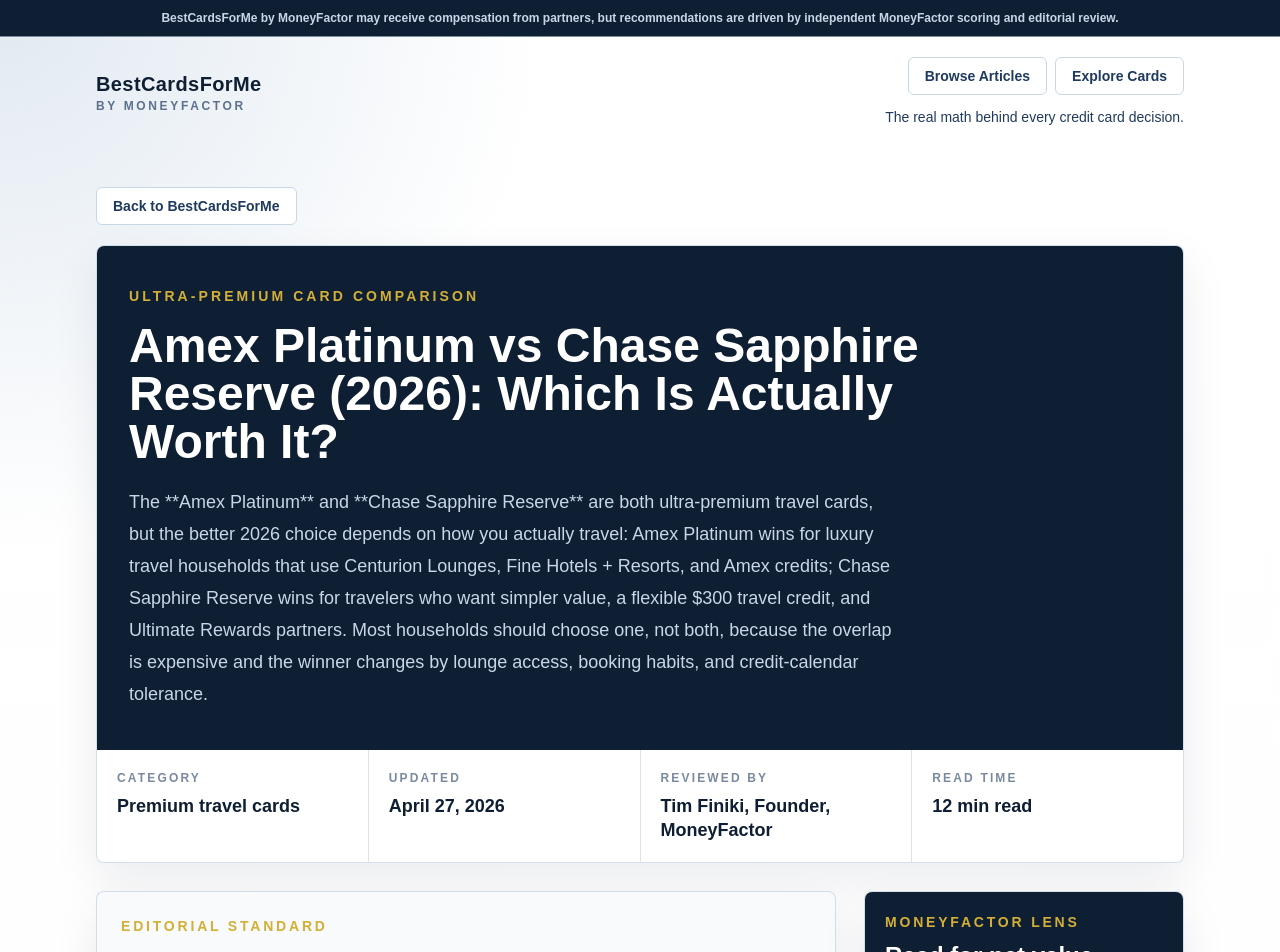
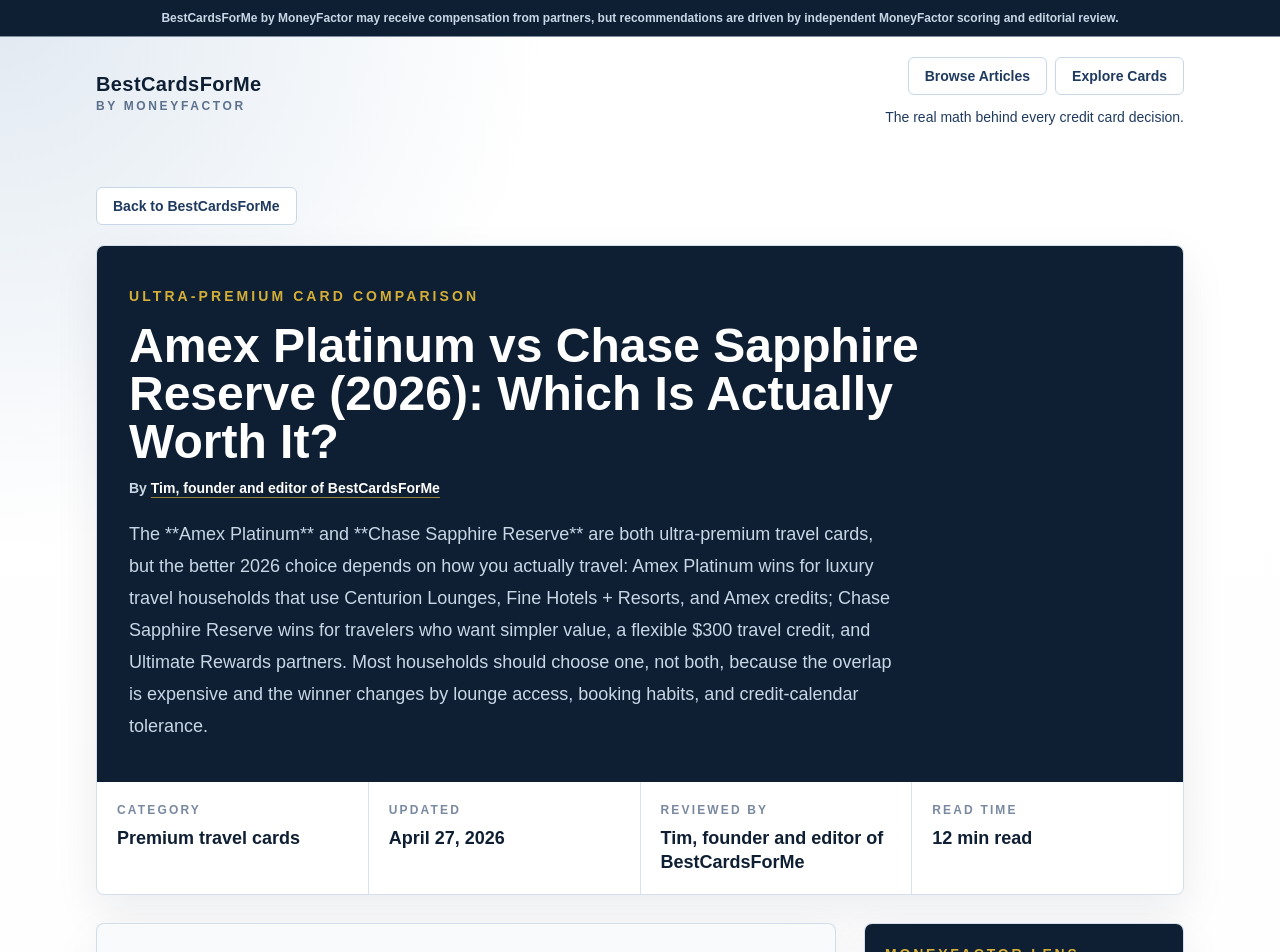
Before and after one commit to MoneyFactorLabs/bestcardsforme-quiz, a Next.js app: page /articles/amex-platinum-vs-chase-sapphire-reserve-2026 in a window 1280 px wide. Shown: the top 952 px of the page. Built offline with nearby package versions, Linux system fonts and the light colour scheme.

Commit message:
Add article byline and author trust signal

```diff
--- a/components/ArticleLayout.tsx
+++ b/components/ArticleLayout.tsx
@@ -249,6 +249,15 @@ export function ArticleLayout({ article }: ArticleLayoutProps) {
           <h1 className="mt-4 max-w-4xl text-3xl font-semibold leading-tight sm:text-5xl">
             {article.title}
           </h1>
+          <p className="mt-3 text-sm font-semibold text-blue-gray">
+            By{" "}
+            <Link
+              href="/about"
+              className="text-white underline decoration-gold/70 underline-offset-4 transition hover:text-blue-gray"
+            >
+              Tim, founder and editor of BestCardsForMe
+            </Link>
+          </p>
           <p className="mt-5 max-w-3xl text-base font-medium leading-7 text-blue-gray sm:text-lg sm:leading-8">
             {article.dek}
           </p>
--- a/data/articles.ts
+++ b/data/articles.ts
@@ -13,7 +13,7 @@ export const articles: EditorialArticle[] = [
     dek: "Chase markets more than $3,000 in annual benefits. The real question is how much of that value your household will actually capture after fees, friction, credits, and redemption habits.",
     category: "Premium travel cards",
     updatedAt: "2026-04-27",
-    reviewedBy: "Tim Finiki, Founder, MoneyFactor",
+    reviewedBy: "Tim, founder and editor of BestCardsForMe",
     readingTime: "13 min read",
     comparisonMetrics: [
       {
@@ -256,7 +256,7 @@ export const articles: EditorialArticle[] = [
     dek: "American Express markets more than $3,500 in combined annual benefits. The real question is whether your household will actually capture enough value to clear the $895 fee.",
     category: "Premium travel cards",
     updatedAt: "2026-04-27",
-    reviewedBy: "Tim Finiki, Founder, MoneyFactor",
+    reviewedBy: "Tim, founder and editor of BestCardsForMe",
     readingTime: "13 min read",
     comparisonMetrics: [
       {
@@ -470,7 +470,7 @@ export const articles: EditorialArticle[] = [
     dek: "The best grocery card is not one-size-fits-all. The right answer changes at $500, $1,500, and $3,000+ in monthly grocery spend.",
     category: "Cash back and grocery rewards",
     updatedAt: "2026-04-27",
-    reviewedBy: "Tim Finiki, Founder, MoneyFactor",
+    reviewedBy: "Tim, founder and editor of BestCardsForMe",
     readingTime: "12 min read",
     comparisonMetrics: [
       {
@@ -773,7 +773,7 @@ export const articles: EditorialArticle[] = [
     dek: "The Sapphire Preferred remains one of the strongest $95 travel cards, but the right answer now depends on transfer-partner usage, grocery-heavy spending, and whether it is a standalone card or a Sapphire Reserve downgrade path.",
     category: "Travel credit cards",
     updatedAt: "2026-04-27",
-    reviewedBy: "Tim Finiki, Founder, MoneyFactor",
+    reviewedBy: "Tim, founder and editor of BestCardsForMe",
     readingTime: "11 min read",
     comparisonMetrics: [
       {
@@ -1021,7 +1021,7 @@ export const articles: EditorialArticle[] = [
     dek: "For most affluent households that travel four or more times a year, the Capital One Venture X can still justify its $395 annual fee, but the real answer depends on portal-credit usage, lounge value, and Year-2 renewal math.",
     category: "Premium travel cards",
     updatedAt: "2026-04-27",
-    reviewedBy: "Tim Finiki, Founder, MoneyFactor",
+    reviewedBy: "Tim, founder and editor of BestCardsForMe",
     readingTime: "12 min read",
     comparisonMetrics: [
       {
@@ -1315,7 +1315,7 @@ export const articles: EditorialArticle[] = [
     dek: "The right luxury hotel card depends less on headline perks and more on which hotel brand your household already uses enough to capture status, credits, and free-night value.",
     category: "Hotel credit cards",
     updatedAt: "2026-04-27",
-    reviewedBy: "Tim Finiki, Founder, MoneyFactor",
+    reviewedBy: "Tim, founder and editor of BestCardsForMe",
     readingTime: "11 min read",
     comparisonMetrics: [
       {
@@ -1590,7 +1590,7 @@ export const articles: EditorialArticle[] = [
     dek: "The best business credit card for an LLC owner depends on the spending pattern behind the business: advertising, travel, telecom, shipping, diversified spend, or simple cash flow.",
     category: "Business credit cards",
     updatedAt: "2026-04-27",
-    reviewedBy: "Tim Finiki, Founder, MoneyFactor",
+    reviewedBy: "Tim, founder and editor of BestCardsForMe",
     readingTime: "12 min read",
     comparisonMetrics: [
       {
@@ -1882,7 +1882,7 @@ export const articles: EditorialArticle[] = [
     dek: "Hilton Aspire can clear its $550 annual fee for households with real Hilton loyalty, but the math falls apart quickly when Diamond status, resort credits, and certificates do not match actual travel behavior.",
     category: "Hotel credit cards",
     updatedAt: "2026-04-27",
-    reviewedBy: "Tim Finiki, Founder, MoneyFactor",
+    reviewedBy: "Tim, founder and editor of BestCardsForMe",
     readingTime: "12 min read",
     comparisonMetrics: [
       {
@@ -2177,7 +2177,7 @@ export const articles: EditorialArticle[] = [
     dek: "Marriott Bonvoy Brilliant can work for committed Marriott households that redeem the 85,000-point certificate well, but it is a poor fit for travelers who cannot plan around brand-specific benefits.",
     category: "Hotel credit cards",
     updatedAt: "2026-04-27",
-    reviewedBy: "Tim Finiki, Founder, MoneyFactor",
+    reviewedBy: "Tim, founder and editor of BestCardsForMe",
     readingTime: "12 min read",
     comparisonMetrics: [
       {
--- a/data/articlesBatch10To14.ts
+++ b/data/articlesBatch10To14.ts
@@ -9,7 +9,7 @@ export const articleBatch10To14: EditorialArticle[] = [
     "dek": "For most affluent households in 2026, the **Capital One Venture X at $395** wins this comparison on after-fee value, simplicity, and total calendar burden — the lower fee, flat 2x earning, and predictable benefit stack make it the cleanest premium-tier hold for the largest share of profiles. The **Chase Sapphire Reserve at $795** wins for households deeply committed to the Ultimate Rewards transfer-partner ecosystem, who actively engage with the post-2025-refresh credit calendar, and who value the Reserve's more flexible $300 travel credit and Sapphire Lounge access with a guest-friendly policy. The fee gap is $400 — that's the value the Reserve has to clear in *Reserve-only* benefits to win.",
     "category": "Premium travel cards",
     "updatedAt": "2026-04-27",
-    "reviewedBy": "Tim Finiki, Founder, MoneyFactor",
+    "reviewedBy": "Tim, founder and editor of BestCardsForMe",
     "readingTime": "12 min read",
     "comparisonMetrics": [
       {
@@ -333,7 +333,7 @@ export const articleBatch10To14: EditorialArticle[] = [
     "dek": "The **Amex Platinum** and **Chase Sapphire Reserve** are both ultra-premium travel cards, but the better 2026 choice depends on how you actually travel: Amex Platinum wins for luxury travel households that use Centurion Lounges, Fine Hotels + Resorts, and Amex credits; Chase Sapphire Reserve wins for travelers who want simpler value, a flexible $300 travel credit, and Ultimate Rewards partners. Most households should choose one, not both, because the overlap is expensive and the winner changes by lounge access, booking habits, and credit-calendar tolerance.",
     "category": "Premium travel cards",
     "updatedAt": "2026-04-27",
-    "reviewedBy": "Tim Finiki, Founder, MoneyFactor",
+    "reviewedBy": "Tim, founder and editor of BestCardsForMe",
     "readingTime": "12 min read",
     "comparisonMetrics": [
       {
@@ -715,7 +715,7 @@ export const articleBatch10To14: EditorialArticle[] = [
     "dek": "For most affluent households that spend at least $1,000 per month on dining and groceries combined, the **Amex Gold at $325** is one of the strongest single-card holds available — Year-2 captured value typically clears the fee by $400–$1,200, and the card earns Membership Rewards points without the calendar burden of an Amex Platinum. For households whose spending doesn't concentrate in dining and grocery, or who won't engage with Gold's lifestyle credit stack, the Amex Blue Cash Preferred at $95 or a no-fee 2% cashback card likely captures more after-fee value.",
     "category": "Dining and grocery cards",
     "updatedAt": "2026-04-27",
-    "reviewedBy": "Tim Finiki, Founder, MoneyFactor",
+    "reviewedBy": "Tim, founder and editor of BestCardsForMe",
     "readingTime": "13 min read",
     "comparisonMetrics": [
       {
@@ -999,7 +999,7 @@ export const articleBatch10To14: EditorialArticle[] = [
     "dek": "For most affluent households spending $300+/month at restaurants, the **Amex Gold at $325** is the strongest dining-focused card in 2026 — its 4x Membership Rewards points on dining worldwide produces the highest captured value per dollar at our conservative point valuations. For households who want premium travel benefits alongside dining rewards, the **Chase Sapphire Reserve at $795** earns elevated rates on dining (post-2025 refresh — verify exact rate) and bundles lounge access. For households that prefer simpler cash back, **Capital One Savor at $95** earns 3% on dining and entertainment. For travel-focused households at the $95 fee tier, the **Chase Sapphire Preferred** earns 3x dining alongside travel benefits.",
     "category": "Dining and grocery cards",
     "updatedAt": "2026-04-27",
-    "reviewedBy": "Tim Finiki, Founder, MoneyFactor",
+    "reviewedBy": "Tim, founder and editor of BestCardsForMe",
     "readingTime": "12 min read",
     "comparisonMetrics": [
       {
@@ -1324,7 +1324,7 @@ export const articleBatch10To14: EditorialArticle[] = [
     "dek": "Both cards carry a $95 annual fee and target affluent households at the entry-tier travel card decision. They earn rewards in fundamentally different ways: the **Chase Sapphire Preferred** uses bonus categories (3x dining, 3x online groceries, 3x streaming, 5x Chase Travel, 2x other travel, 1x base) and earns Chase Ultimate Rewards. The **Capital One Venture Rewards** uses 2x miles flat on every purchase with no bonus categories. For households whose spending concentrates in Sapphire Preferred's bonus categories, the Preferred captures more value. For households with diversified spending across many non-bonus categories, the simpler Venture often wins. Below, the math.",
     "category": "Travel card comparisons",
     "updatedAt": "2026-04-27",
-    "reviewedBy": "Tim Finiki, Founder, MoneyFactor",
+    "reviewedBy": "Tim, founder and editor of BestCardsForMe",
     "readingTime": "12 min read",
     "comparisonMetrics": [
       {
--- a/data/articlesBatch15To19.ts
+++ b/data/articlesBatch15To19.ts
@@ -9,7 +9,7 @@ export const articleBatch15To19: EditorialArticle[] = [
     "dek": "The right hotel credit card in 2026 depends almost entirely on which hotel chain your travel pattern naturally favors. The **Hilton Honors Aspire ($550)** wins for Hilton-loyal households thanks to its automatic Hilton Diamond status — a benefit no other consumer card includes. The **Marriott Bonvoy Brilliant ($650)** wins for Marriott-loyal households who can use the annual 85,000-point free night certificate at high-tier properties. The **IHG One Rewards Premier ($99)** is the best value-per-dollar pick for IHG-loyal households thanks to a low fee, automatic Platinum Elite status, and a strong free night certificate at any property up to 40,000 points. Households without clear brand loyalty should hold none of these and use a flexible-points card instead.",
     "category": "Hotel credit cards",
     "updatedAt": "2026-04-27",
-    "reviewedBy": "Tim Finiki, Founder, MoneyFactor",
+    "reviewedBy": "Tim, founder and editor of BestCardsForMe",
     "readingTime": "11 min read",
     "comparisonMetrics": [
       {
@@ -303,7 +303,7 @@ export const articleBatch15To19: EditorialArticle[] = [
     "dek": "The best airline credit card for U.S. domestic travel in 2026 depends on which airline you fly most. For travelers loyal to **Delta**, the **Delta SkyMiles Platinum or Reserve** card pairs best with the Delta network. For **United**, the **United Explorer or Quest** cards. For **American**, the **Citi/AAdvantage Executive** for premium benefits or **Citi/AAdvantage Platinum Select** for mid-tier. For **Southwest**, the **Southwest Rapid Rewards Priority** card, especially for households chasing the Companion Pass. For travelers who don't fly any single airline regularly, a **flexible-points card** like the [Chase Sapphire Reserve](/cards/chase-sapphire-reserve) or [Capital One Venture X](/cards/capital-one-venture-x) often wins because points transfer to multiple airline programs as needed.",
     "category": "Airline credit cards",
     "updatedAt": "2026-04-27",
-    "reviewedBy": "Tim Finiki, Founder, MoneyFactor",
+    "reviewedBy": "Tim, founder and editor of BestCardsForMe",
     "readingTime": "10 min read",
     "comparisonMetrics": [
       {
@@ -641,7 +641,7 @@ export const articleBatch15To19: EditorialArticle[] = [
     "dek": "For most affluent households traveling internationally in 2026, the **Capital One Venture X ($395)** is the strongest single international travel card thanks to no foreign transaction fees, 2x miles flat earning anywhere in the world, and primary rental car coverage internationally. The **Chase Sapphire Reserve ($795)** wins for households who want premium travel insurance and broader transfer partner access for international award redemptions. The **Chase Sapphire Preferred ($95)** is the best entry-tier choice — strong international travel insurance, no foreign transaction fees, and access to Chase Ultimate Rewards transfer partners. The **Amex Platinum ($895)** wins for households who fly through Centurion Lounges and book Fine Hotels + Resorts internationally.",
     "category": "Travel card comparisons",
     "updatedAt": "2026-04-27",
-    "reviewedBy": "Tim Finiki, Founder, MoneyFactor",
+    "reviewedBy": "Tim, founder and editor of BestCardsForMe",
     "readingTime": "11 min read",
     "comparisonMetrics": [
       {
@@ -932,7 +932,7 @@ export const articleBatch15To19: EditorialArticle[] = [
     "dek": "For households earning $200,000 or more annually, the question isn't \"what's the single best credit card\" — at this income level, household spending is high enough and diverse enough that a **premium card stack** of two or three coordinated cards almost always captures more value than any single card. The strongest setups for $200k+ households in 2026 are: **Amex Gold + Amex Platinum** for households deep in the Amex ecosystem; **Chase Sapphire Reserve + Freedom Unlimited + Freedom Flex** for households committed to Chase Ultimate Rewards; or **Capital One Venture X + Savor + Quicksilver** for households that prefer simplicity and lower combined fees. Below, the strategy.",
     "category": "Card stack strategy",
     "updatedAt": "2026-04-27",
-    "reviewedBy": "Tim Finiki, Founder, MoneyFactor",
+    "reviewedBy": "Tim, founder and editor of BestCardsForMe",
     "readingTime": "12 min read",
     "comparisonMetrics": [
       {
@@ -1230,7 +1230,7 @@ export const articleBatch15To19: EditorialArticle[] = [
     "dek": "The best 2-card credit card setup in 2026 depends on your household's spending pattern and travel volume. The strongest setups: **Chase Sapphire Preferred + Chase Freedom Unlimited** ($95 combined) for affluent households committed to the Chase Ultimate Rewards ecosystem with diversified spending; **Amex Gold + Amex Platinum** ($1,220 combined) for dining-and-grocery-heavy households who travel premium and engage with Amex's lifestyle partners; **Capital One Venture X + Capital One Savor** ($490 combined) for households that want premium-tier benefits at a lower combined fee with simpler earning. The right pair depends entirely on your actual spending.",
     "category": "Card stack strategy",
     "updatedAt": "2026-04-27",
-    "reviewedBy": "Tim Finiki, Founder, MoneyFactor",
+    "reviewedBy": "Tim, founder and editor of BestCardsForMe",
     "readingTime": "14 min read",
     "comparisonMetrics": [
       {
--- a/data/articlesBatch20To24.ts
+++ b/data/articlesBatch20To24.ts
@@ -9,7 +9,7 @@ export const articleBatch20To24: EditorialArticle[] = [
     "dek": "For most U.S. households, the best gas credit card in 2026 is the **Citi Custom Cash** at $0 annual fee — it earns 5% cash back on the top spending category each cycle (capped at $500 monthly spend, ~$25 max cash back per month). For households where gas isn't always the top category, the **Wells Fargo Autograph** ($0) earns 3x flat on gas with no caps. For higher-volume drivers running $400+/month in fuel, the **PenFed Platinum Rewards Visa** ($0) earns 5x on gas at all stations — the strongest standalone gas earning rate among major cards. For households who want gas earning bundled with broader travel rewards, the **Citi Strata Premier** ($95) earns 3x on gas with no cap and access to ThankYou Points transfer partners.",
     "category": "Gas credit cards",
     "updatedAt": "2026-04-27",
-    "reviewedBy": "Tim Finiki, Founder, MoneyFactor",
+    "reviewedBy": "Tim, founder and editor of BestCardsForMe",
     "readingTime": "11 min read",
     "comparisonMetrics": [
       {
@@ -328,7 +328,7 @@ export const articleBatch20To24: EditorialArticle[] = [
     "dek": "For Amazon-heavy households with a Prime membership, the **Amazon Prime Rewards Visa** ($0 fee, requires Prime) earns 5% cash back at Amazon and Whole Foods — the strongest single retailer bonus available. For broader online shopping across multiple retailers, the **Citi Custom Cash** ($0) earns 5% on top monthly category (often online retail for households who shop online heavily). For households doing diversified online shopping, the **Capital One Venture Rewards** ($95) at 2x miles flat captures consistent value without category management. For households doing a mix of Amazon, retail, and travel, the **Chase Sapphire Preferred** ($95) earns 3x on online groceries (eligible Chase merchants) and 5x on Chase Travel — useful for households whose online spending blends groceries and travel.",
     "category": "Online shopping credit cards",
     "updatedAt": "2026-04-27",
-    "reviewedBy": "Tim Finiki, Founder, MoneyFactor",
+    "reviewedBy": "Tim, founder and editor of BestCardsForMe",
     "readingTime": "12 min read",
     "comparisonMetrics": [
       {
@@ -647,7 +647,7 @@ export const articleBatch20To24: EditorialArticle[] = [
     "dek": "For business owners running operations beyond the basic LLC stage — multi-million-dollar revenue, dedicated employees, multi-category spending — the right credit card setup is rarely a single card. The strongest configurations in 2026: **Amex Business Platinum + Amex Business Gold + Chase Ink Business Preferred** as a three-card stack for growth-stage operators, **Capital One Spark Cash Plus alongside category-specialist cards** for high-volume diversified businesses, or a **single industry-specific co-branded card** (Marriott Bonvoy Business, Delta SkyMiles Reserve Business, Hilton Honors Business) for owners whose business spending concentrates in hotel or airline travel. Below, the strategies.",
     "category": "Business credit cards",
     "updatedAt": "2026-04-27",
-    "reviewedBy": "Tim Finiki, Founder, MoneyFactor",
+    "reviewedBy": "Tim, founder and editor of BestCardsForMe",
     "readingTime": "13 min read",
     "comparisonMetrics": [
       {
@@ -920,7 +920,7 @@ export const articleBatch20To24: EditorialArticle[] = [
     "dek": "For most U.S. households, the best no-annual-fee credit card in 2026 is the **Citi Double Cash** — earns 2% cash back on every purchase (1% when you buy, 1% when you pay) with no caps and no category management. For households that want broader category coverage at $0 fee, the **Wells Fargo Autograph** earns 3x on dining, travel, transit, streaming, and phone bills. For Chase ecosystem households, the **Chase Freedom Unlimited** earns 1.5% (or 1.5x UR when paired with a Sapphire card) on every purchase. For households who want rotating category bonuses, the **Discover It Cash Back** or **Chase Freedom Flex** earns 5% on rotating categories quarterly.",
     "category": "No annual fee credit cards",
     "updatedAt": "2026-04-27",
-    "reviewedBy": "Tim Finiki, Founder, MoneyFactor",
+    "reviewedBy": "Tim, founder and editor of BestCardsForMe",
     "readingTime": "12 min read",
     "comparisonMetrics": [
       {
@@ -1268,7 +1268,7 @@ export const articleBatch20To24: EditorialArticle[] = [
     "dek": "For households new to travel points and rewards optimization, the best entry-tier card in 2026 is the **Chase Sapphire Preferred** ($95) — strong earning structure, deep transfer-partner network, no foreign transaction fees, and primary rental car coverage internationally. The **Capital One Venture Rewards** ($95) is the simplest beginner card thanks to 2x flat earning with no bonus categories to track. The **Amex Gold** ($325) is the right step-up for households whose dining and grocery spending dominates. The **Wells Fargo Autograph** ($0) is the entry-level option for households not ready to commit to any annual fee. Below, the framework for choosing.",
     "category": "Beginner travel rewards",
     "updatedAt": "2026-04-27",
-    "reviewedBy": "Tim Finiki, Founder, MoneyFactor",
+    "reviewedBy": "Tim, founder and editor of BestCardsForMe",
     "readingTime": "12 min read",
     "comparisonMetrics": [
       {
--- a/data/trustPages.ts
+++ b/data/trustPages.ts
@@ -79,7 +79,11 @@ export const trustPages: TrustPage[] = [
         "blocks": [
           {
             "type": "paragraph",
-            "text": "BestCardsForMe is operated by the founder and editor of BestCardsForMe. The site reflects more than fifteen years of personal optimization across credit card portfolios, points, miles, and travel rewards, with reviews and recommendations applied through a consistent editorial methodology, not the views of any issuer or affiliate network."
+            "text": "Tim is the founder and editor of BestCardsForMe. The site uses conservative rewards math, realistic benefit capture, and transparent tradeoffs to evaluate credit cards."
+          },
+          {
+            "type": "paragraph",
+            "text": "The site reflects more than fifteen years of personal optimization across credit card portfolios, points, miles, and travel rewards, with reviews and recommendations applied through a consistent editorial methodology, not the views of any issuer or affiliate network."
           },
           {
             "type": "paragraph",
--- a/lib/structuredData.ts
+++ b/lib/structuredData.ts
@@ -81,7 +81,7 @@ export function buildArticleStructuredData(article: EditorialArticle) {
       dateModified: article.updatedAt,
       author: {
         "@type": "Person",
-        name: "Tim Finiki",
+        name: "Tim",
         url: absoluteUrl("/about"),
       },
       publisher: {
```
